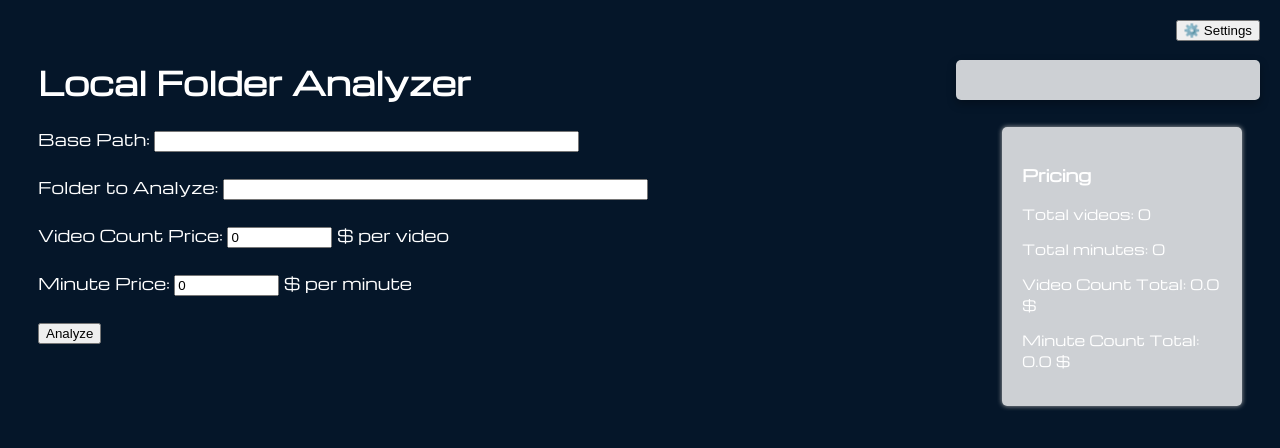
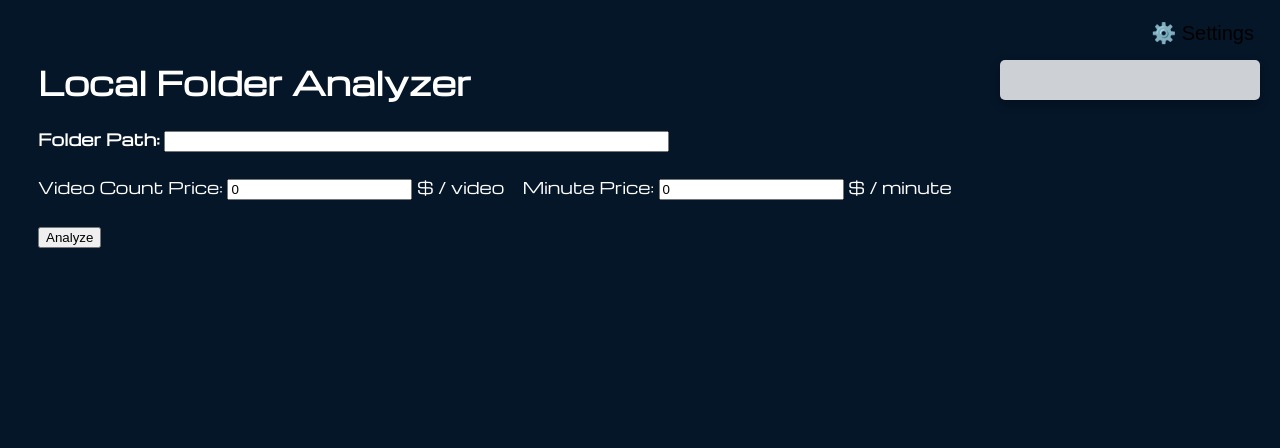
Before and after one commit to PixelAndShip/folder_analyzer2, a Flask app: page /local in a window 1280 px wide. Shown: the top 448 px of the page. Run offline with Flask 3, Linux system fonts and the light colour scheme.

Commit message:
fixed crashing maybe

```diff
--- a/templates/local.html
+++ b/templates/local.html
@@ -5,49 +5,40 @@
     <link rel="preconnect" href="https://fonts.gstatic.com" crossorigin>
     <link href="https://fonts.googleapis.com/css2?family=Michroma&display=swap" rel="stylesheet">
     <style>
-        body { background: #051629; font-family: Michroma; padding: 30px; }
-        .top-bar {
-            display: flex;
-            justify-content: space-between;
-            align-items: flex-start;
-            margin-bottom: 20px;
+        body { background: #051629; font-family: Michroma; padding: 30px; color: white; }
+        .top-bar { margin-bottom: 20px; }
+        form label { font-weight: bold; }
+        .col {
+            float: left; margin-right: 40px; background: #fff; padding: 20px;
+            border-radius: 5px; box-shadow: 0 0 5px #aaa; min-width: 300px; color: black;
         }
-        .left-form {
-            /* Keep form styling as is */
-        }
-        .pricing {
-            background: #fff;
-            padding: 20px;
-            border-radius: 5px;
-            box-shadow: 0 0 5px #aaa;
-            width: 200px;
-            font-size: 14px;
-            line-height: 1.5;
-
+        .file { border-bottom: 2px solid blue; }
+        .icon { margin-right: 5px; }
+        a { text-decoration: underline; color: #183fff; }
+        .col-calculator {
+            padding: 10px;
+            background: #e6f4c4;
+            margin-bottom: 10px;
+            color: #191919;
+            border-radius: 4px;
         }
 
-        .file { border-bottom: 2px solid blue; }
-        .col { float: left; margin-right: 40px; background: #fff; padding: 20px; border-radius: 5px; box-shadow: 0 0 5px #aaa; }
-        .icon { margin-right: 5px; }
-        a { text-decoration: none; color: inherit; text-decoration: underline; text-decoration-color: yellow;}
-    </style>
-</head>
-
-
-
-<body>
-<button id="toggle-settings" style="
+        /* Settings bar styling (your previous) */
+        #toggle-settings {
             position: fixed;
             top: 20px;
             right: 20px;
             z-index: 1001;
-  color:
-">⚙️ Settings</button>
-<div id="settings-bar" style="
+            background: transparent;
+            border: none;
+            font-size: 20px;
+            cursor: pointer;
+        }
+        #settings-bar {
             position: fixed;
             top: 60px;
             right: 20px;
-  background: rgba(255, 255, 255, 0.8); /* transparent */
+            background: rgba(255, 255, 255, 0.8);
             border-radius: 5px;
             padding: 20px;
             max-height: 0;
@@ -55,35 +46,37 @@
             box-shadow: 0 4px 10px rgba(0,0,0,0.3);
             transition: max-height 0.5s ease, padding 0.5s ease;
             z-index: 1000;
-">
+            color: black;
+            width: 220px;
+        }
+    </style>
+</head>
+<body>
+    <!-- Settings toggle -->
+    <button id="toggle-settings">⚙️ Settings</button>
+    <div id="settings-bar">
         <h3>Settings</h3>
         <label>Page Background: <input type="color" id="pageBgColor"></label><br><br>
         <label>Text Color: <input type="color" id="textColor"></label><br><br>
         <label>Section Background: <input type="color" id="sectionBgColor"></label>
     </div>
 
-
-
-
     <h1>Local Folder Analyzer</h1>
     <div class="top-bar">
-        <div class="left-form">
         <form method="GET" action="/local">
-                Base Path: <input name="base" value="{{ base or '' }}" size="50"><br><br>
-                Folder to Analyze: <input name="folder" value="{{ folder or '' }}" size="50"><br><br>
-                Video Count Price: <input name="video_price" value="{{ video_price or 0 }}" size="10"> $ per video<br><br>
-                Minute Price: <input name="minute_price" value="{{ minute_price or 0 }}" size="10"> $ per minute<br><br>
+            <label>Folder Path:
+                <input name="root" value="{{ root or '' }}" size="60" required>
+            </label><br><br>
+
+            Video Count Price:
+            <input name="video_price" value="{{ video_price or 0 }}" size="10" type="number" step="0.01" min="0">
+            $ / video &nbsp;&nbsp;
+            Minute Price:
+            <input name="minute_price" value="{{ minute_price or 0 }}" size="10" type="number" step="0.01" min="0">
+            $ / minute
+            <br><br>
             <button type="submit">Analyze</button>
         </form>
-        </div>
-
-        <div class="pricing">
-            <h3>Pricing</h3>
-            <p>Total videos: {{ total_videos }}</p>
-            <p>Total minutes: {{ total_minutes }}</p>
-            <p>Video Count Total: {{ (total_videos * video_price) | round(2) }} $</p>
-            <p>Minute Count Total: {{ (total_minutes * minute_price) | round(2) }} $</p>
-        </div>
     </div>
 
     {% if error %}
@@ -91,23 +84,71 @@
     {% endif %}
 
     {% if columns %}
-    <div style="overflow:auto; margin-top:30px;">
+        <div style="overflow:auto; margin-top: 30px;">
             {% for col in columns %}
             <div class="col">
+                {# Only show calculator for folder columns except root #}
+                {% if not loop.first %}
+                    {% set folder_vcount = 0 %}
+                    {% set folder_seconds = 0 %}
+                    {% for item in col %}
+                        {% if item.type == 'file' %}
+                            {% set folder_vcount = folder_vcount + 1 %}
+                            {% set folder_seconds = folder_seconds + item.seconds %}
+                        {% endif %}
+                    {% endfor %}
+                    {% set folder_minutes = (folder_seconds // 60) %}
+
+                {% endif %}
+
                 {% for item in col %}
                     {% if item.type == 'folder' %}
-                    <div>
+                        <div style="margin-bottom: 1em;">
                           <span class="icon">📁</span>
-
-                        <a href="/local?base={{ base }}&folder={{ item.rel_path }}&video_price={{ video_price }}&minute_price={{ minute_price }}">
-                            <span class="folder">{{ item.name }}</span>
+                          <a href="/local?root={{ item.abs_path | urlencode }}&video_price={{ video_price }}&minute_price={{ minute_price }}" style="font-family: inherit; color: inherit;">
+                              {{ item.name }}
                           </a><br>
                           {{ item.count }} items — {{ item.modified }}
-                    </div><br>
+
+                          {# Calculator for this folder #}
+                          {% set folder_minutes = (item.total_seconds // 60) %}
+                          <div style="
+                              margin-left: 20px;
+                              font-family: inherit;  /* inherit font, so settings apply */
+                              color: inherit;        /* inherit text color */
+                              font-size: 0.9em;
+                              margin-top: 0.3em;
+                              ">
+                            Videos: {{ item.total_videos }}<br>
+                            Minutes: {{ folder_minutes }}<br>
+
+                            Video Price: <input
+                                type="number"
+                                min="0" step="0.01"
+                                value="{{ video_price }}"
+                                class="folder-video-price"
+                                style="width: 60px;"
+                            > $<br>
+
+                            Minute Price: <input
+                                type="number"
+                                min="0" step="0.01"
+                                value="{{ minute_price }}"
+                                class="folder-minute-price"
+                                style="width: 60px;"
+                            > $<br>
+
+                            <div>
+                              Total Video Price: <span class="total-video-price">{{ (item.total_videos * video_price)|round(2) }}</span> $<br>
+                              Total Minute Price: <span class="total-minute-price">{{ (folder_minutes * minute_price)|round(2) }}</span> $
+                            </div>
+                          </div>
+                        </div>
                       {% else %}
-                    <div><span class="icon">📼</span><span class="file">{{ item.name }}</span><br>
-                    {{ item.duration }} — {{ item.modified }}</div><br>
+                        <!-- file rendering as before -->
                       {% endif %}
+
+
                 {% endfor %}
             </div>
             {% endfor %}
@@ -115,13 +156,12 @@
     {% endif %}
 
 <script>
-  window.addEventListener('DOMContentLoaded', () => {
     const toggleBtn = document.getElementById('toggle-settings');
     const settingsBar = document.getElementById('settings-bar');
 
     toggleBtn.addEventListener('click', () => {
         if (settingsBar.style.maxHeight === '0px' || !settingsBar.style.maxHeight) {
-        settingsBar.style.maxHeight = '500px'; // adjust as needed
+            settingsBar.style.maxHeight = '500px';
             settingsBar.style.padding = '20px';
         } else {
             settingsBar.style.maxHeight = '0';
@@ -155,7 +195,7 @@
         document.body.style.backgroundColor = pageBgInput.value;
         document.body.style.color = textColorInput.value;
 
-      document.querySelectorAll('.col, .pricing, #settings-bar').forEach(el => {
+        document.querySelectorAll('.col, #settings-bar').forEach(el => {
             el.style.backgroundColor = sectionBgInput.value + 'CC'; // 80% opacity
             el.style.color = textColorInput.value;
         });
@@ -167,7 +207,41 @@
     textColorInput.addEventListener('input', updateColors);
     sectionBgInput.addEventListener('input', updateColors);
 
-    loadColors();
+    window.addEventListener('DOMContentLoaded', loadColors);
+</script>
+<script>
+  // When inputs change, update total prices accordingly
+  document.querySelectorAll('.col').forEach(col => {
+    col.querySelectorAll('div > input.folder-video-price, div > input.folder-minute-price').forEach(input => {
+      input.addEventListener('input', () => {
+        // find the containing calculator div
+        const calculatorDiv = input.parentElement;
+
+        // Get video count and minutes from the DOM text
+        // Here, we get sibling text nodes for Video count and Minutes:
+        const videosText = calculatorDiv.childNodes[0].textContent || "";
+        const minutesText = calculatorDiv.childNodes[2].textContent || "";
+
+        // Extract numbers from these strings
+        const videoCount = parseInt(videosText.replace(/[^0-9]/g, '')) || 0;
+        const minutes = parseInt(minutesText.replace(/[^0-9]/g, '')) || 0;
+
+        // Read price values from inputs exactly inside this div
+        const videoPriceInput = calculatorDiv.querySelector('input.folder-video-price');
+        const minutePriceInput = calculatorDiv.querySelector('input.folder-minute-price');
+
+        const videoPrice = parseFloat(videoPriceInput.value) || 0;
+        const minutePrice = parseFloat(minutePriceInput.value) || 0;
+
+        // Calculate totals
+        const totalVideoPrice = (videoCount * videoPrice).toFixed(2);
+        const totalMinutePrice = (minutes * minutePrice).toFixed(2);
+
+        // Update total price spans
+        calculatorDiv.querySelector('.total-video-price').textContent = totalVideoPrice;
+        calculatorDiv.querySelector('.total-minute-price').textContent = totalMinutePrice;
+      });
+    });
   });
 </script>
 
```
Also changed, not shown: column_tree.py (+52 -40 lines), mainfa.py (+15 -25 lines). Lines whose indentation alone changed are shown as unchanged.
